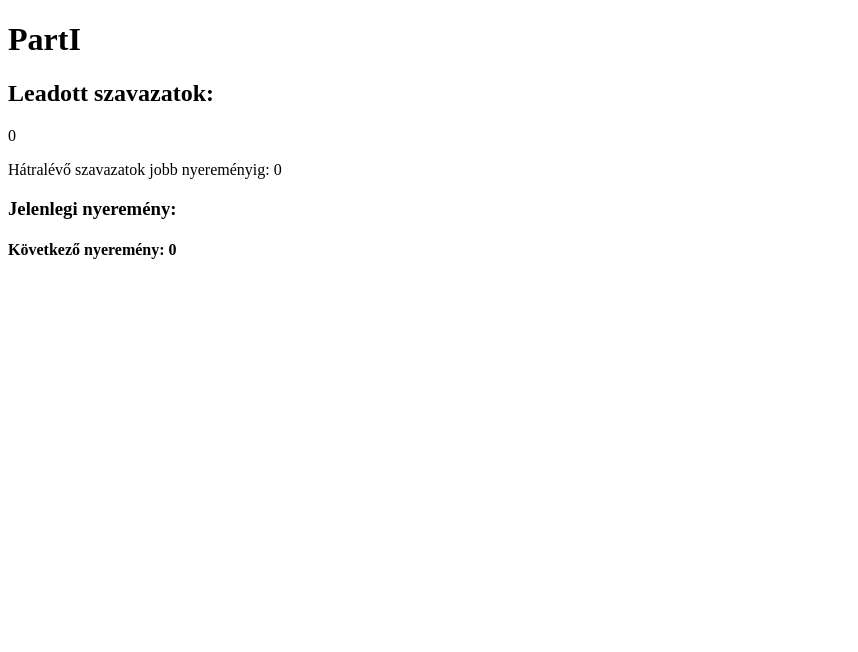
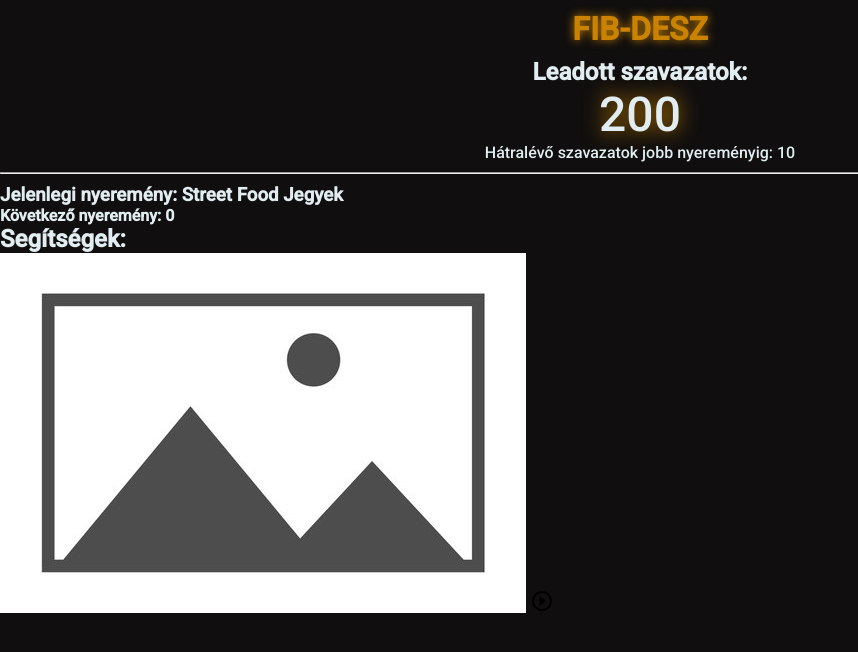
Before and after one commit to SzebelediZoltan/Kampany_Oldal, a plain HTML site: page index.html in a window 1280 px wide. Shown: the whole page, without its empty margins (0-858 px from the left). Drawn offline with Linux system fonts and the light colour scheme.

Commit message:
Teteje js visszaszamlalo

```diff
--- a/index.html
+++ b/index.html
@@ -5,30 +5,38 @@
     <meta http-equiv="X-UA-Compatible" content="IE=edge">
     <meta name="viewport" content="width=device-width, initial-scale=1.0">
     <link rel="stylesheet" href="style.css">
-    <title>Parti</title>
+    <title>Fiatalabb Demokraták Szövetsége</title>
 </head>
 <body>
     <div class="head">
-        <h1>Part<span>I</span></h1>
+        <h1>FIB-<span>DESZ</span></h1>
     </div>
     <div class="main">
         <div class="szavazas">
             <h2>Leadott szavazatok:</h2>
-            <p id="szavazatok-szama">0</p>
-            <p id="hatralevo">Hátralévő szavazatok jobb nyereményig: 0</p>
-            <p id=""> </p>
+            <p id="szavazatok-szama">200</p>
+            <p id="hatralevo">Hátralévő szavazatok jobb nyereményig: </p>
         </div>
+        <hr>
         <div class="nyeremeny">
-            <h3>Jelenlegi nyeremény:</h3>
+            <h3>Jelenlegi nyeremény: Street Food Jegyek</h3>
             <p id="nyeremeny"></p>
             <h4>Következő nyeremény: 0</h4>
         </div>
         <div class="hints">
-            <h2></h2>
+            <h2>Segítségek:</h2>
+            <div class="hints-video">
+                <div class="video">
+                    <img src="video/index/360_F_248426448_NVKLywWqArG2ADUxDq6QprtIzsF82dMF.jpg" alt="placeholder">
+                    <img src="video/index/play_circle_FILL0_wght400_GRAD0_opsz24.svg" alt="play gomb">
+                </div>
+            </div>
         </div>
     </div>
     <div class="footer">
 
     </div>
+
+    <script src="main.js"></script>
 </body>
 </html>
--- a/main.js
+++ b/main.js
@@ -0,0 +1,7 @@
+const valtas = 0
+
+let hatralevoElement = document.querySelector("#hatralevo")
+let szavazatokElement = document.querySelector("#szavazatok-szama")
+let szavazatok = szavazatokElement.innerHTML
+
+hatralevoElement.innerHTML ="Hátralévő szavazatok jobb nyereményig: " + (15 - szavazatok % 15)
--- a/style.css
+++ b/style.css
@@ -0,0 +1,36 @@
+@import url('https://fonts.googleapis.com/css2?family=Roboto:wght@500&display=swap');
+
+* {
+    font-family: "Roboto", sans-serif;
+    box-sizing: border-box;
+    padding: 0;
+    margin: 0;
+    --elsodleges: 202, 131, 0;
+    --fekete: 16, 14, 14;
+    --feher: 225, 237, 240
+}
+
+body {
+    background-color: rgb(var(--fekete));
+    color: rgb(var(--feher));
+}
+
+.head {
+    color: rgb(var(--elsodleges));
+    margin: 10px;
+    text-align: center;
+    text-shadow: 0 0 10px rgb(var(--elsodleges));
+}
+
+.szavazas {
+    text-align: center;
+}
+
+#szavazatok-szama {
+    font-size: 3em;
+    text-shadow: 0 0 20px rgb(var(--elsodleges));
+}
+
+hr {
+    margin: 10px 0;
+}
```
Also changed, not shown: video/index/360_F_248426448_NVKLywWqArG2ADUxDq6QprtIzsF82dMF.jpg (added), video/index/play_circle_FILL0_wght400_GRAD0_opsz24.svg (added).
